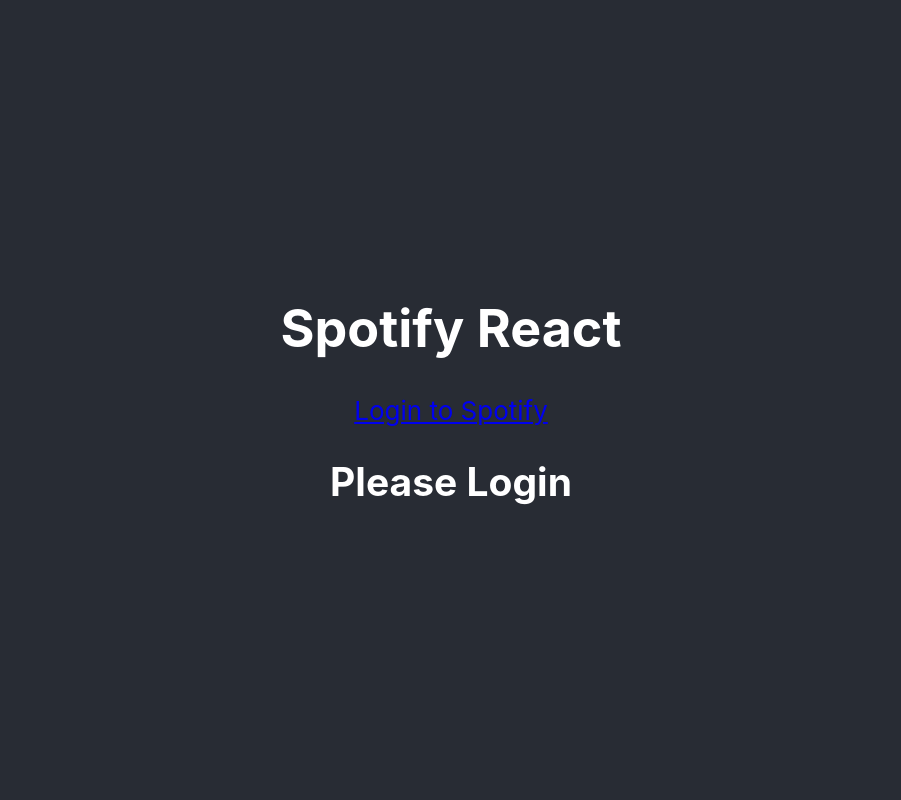
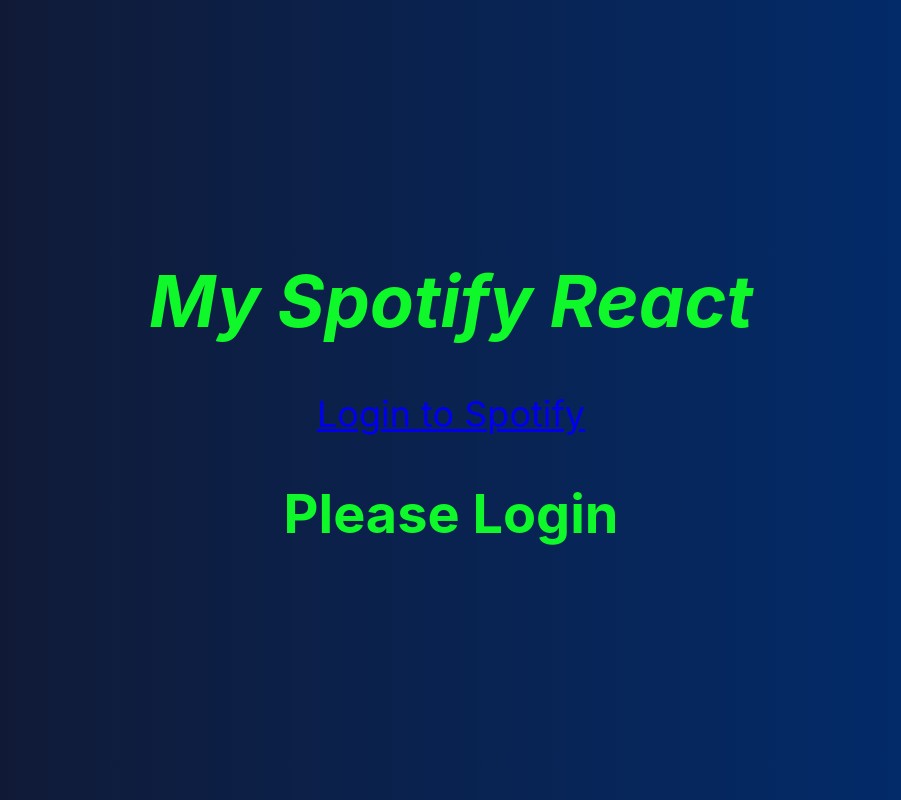
Before and after one commit to BlaseMoylan/SpotifyReactApp, a React (Create React App) app: page / in a window 1280 px wide. Shown: the whole page, without its empty margins (189-1090 px from the left). Built offline with nearby package versions, Linux system fonts and the light colour scheme.

Commit message:
📦 NEW: bug fixed and added temp css

```diff
--- a/src/App.css
+++ b/src/App.css
@@ -14,14 +14,15 @@
 }
 
 .App-header {
-  background-color: #282c34;
+  /* background-color: #282c34; */
+  background-image: linear-gradient(to right, #13172D, #002E73);
   min-height: 100vh;
   display: flex;
   flex-direction: column;
   align-items: center;
   justify-content: center;
-  font-size: calc(10px + 2vmin);
-  color: white;
+  font-size: calc(20px + 2vmin);
+  color: rgb(15, 249, 42);
 }
 
 .App-link {
--- a/src/App.js
+++ b/src/App.js
@@ -20,11 +20,12 @@
     },
     params:{
       q: searchKey,
-      type: "artist"
+      type: "artists"
     }
   })
   console.log(data)
-  setArtists(data.artists.items)
+  // setArtists(data.artists.items)
+  setArtists(data.albums.items)
   }
 
   useEffect(()=>{
@@ -50,7 +51,8 @@
   const renderArtists = () => {
     return artists.map(artist => (
       <div key={artist.id}>
-        {artist.images.length ? <img width={"100%"} scr={artist.images[0].url} alt="image is not displaying!"/>:<div>No Images</div>}
+        {console.log(artist.images.length)}
+        {artist.images.length>0 ? <img  src={artist.images[0].url} alt="image is not displaying!"/>:<div>No Images</div>}
         {artist.name}
       </div>
   ))
@@ -58,7 +60,7 @@
   return (
     <div className="App">
       <header className="App-header">
-        <h1>Spotify React</h1>
+        <h1><i>My Spotify React</i></h1>
         {!token ?
         <a href={`${AUTH_ENDPOINT}?client_id=${CLIENT_ID}&redirect_uri=${REDIRECT_URI}&response_type=${RESPONSE_TYPE}`}>Login to Spotify</a>
         : <button onClick={logout}>Logout</button>}
```
